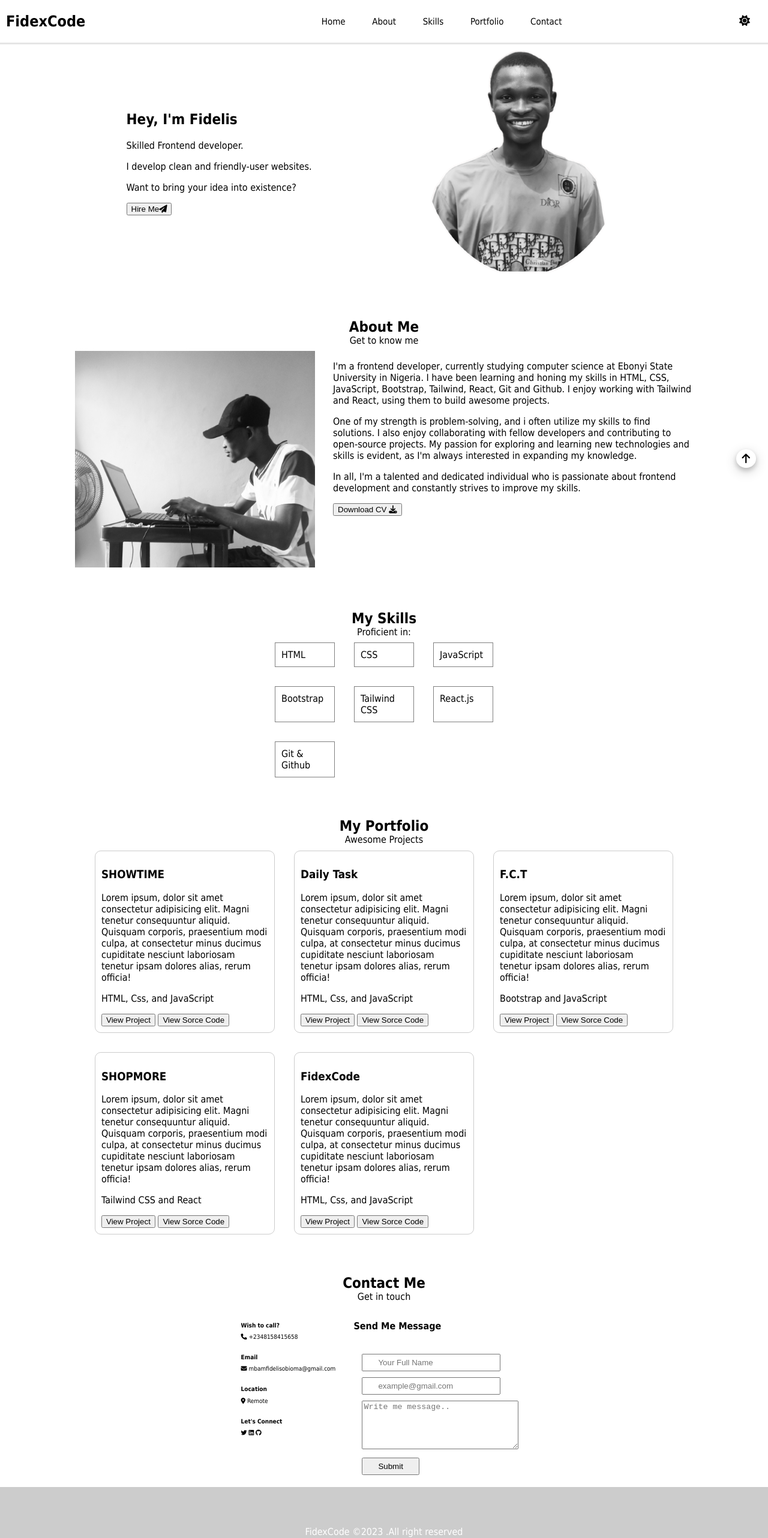
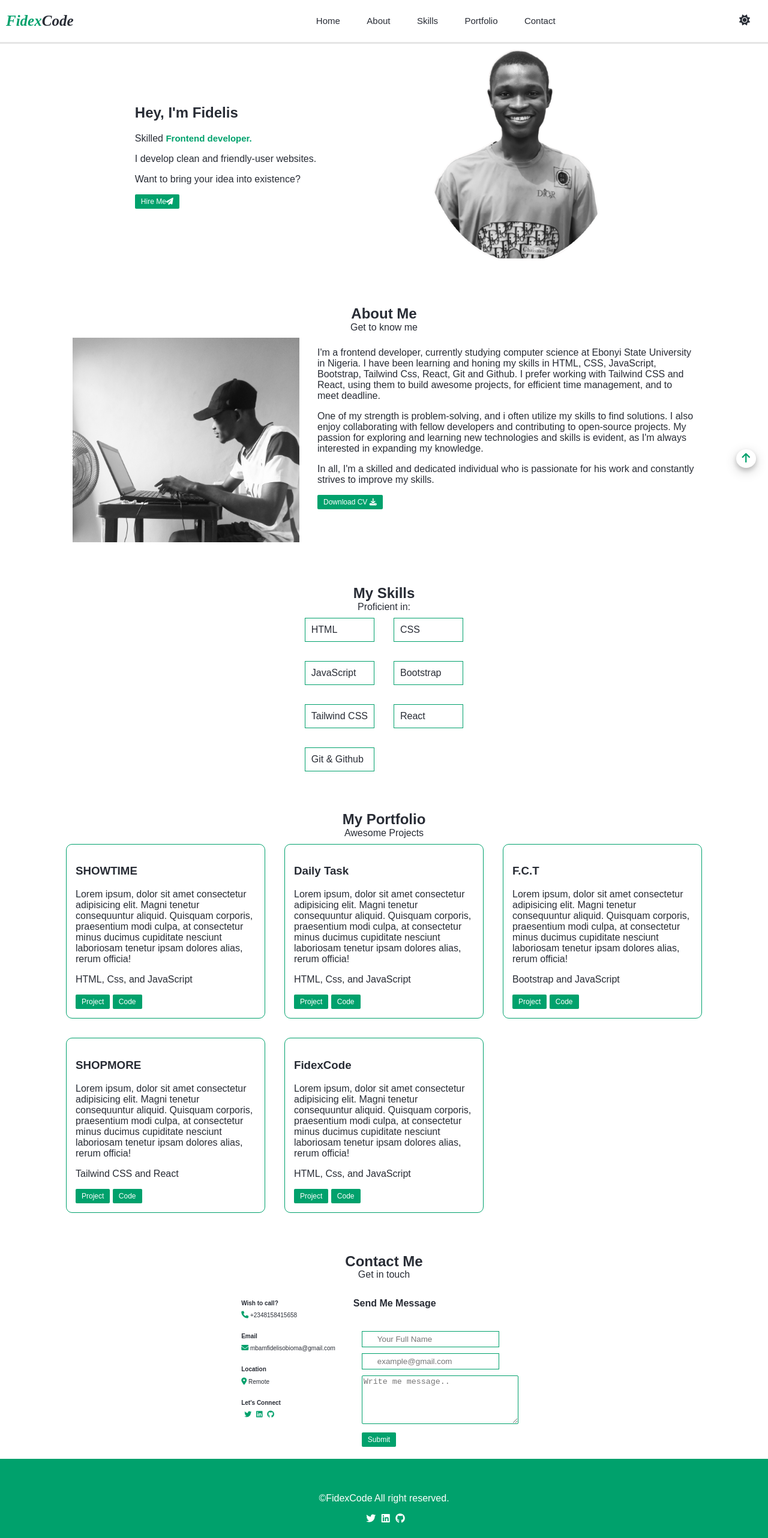
Before and after one commit to mbamobioma1/FidexCode-portfolio, a plain HTML site: page index.html in a window 1280 px wide. Shown: the top 2564 px of the page at 60% size. Drawn offline with Linux system fonts and the light colour scheme.

Commit message:
styled and add functinality

```diff
--- a/app.js
+++ b/app.js
@@ -11,18 +11,23 @@ navLinks.forEach(function(link){
         eachLink.classList.remove("show-navwrap");
     })
 });
-
-//show light or dark mode
-const body = document.querySelector(".body-color");
-const switchMode = document.querySelector(".mode");
-switchMode.addEventListener("click", function(){
-    if(!switchMode.classList.contains("switchmode")){
-        switchMode.classList.add("switchmode");
-        body.style.backgroundColor="black";
-        body.style.color="white";
+//dark mode
+const light = document.querySelector(".light");
+const dark = document.querySelector(".dark");
+light.addEventListener("click", function(){
+    document.body.classList.add("switchmode");
+});
+dark.addEventListener("click", function(){
+    document.body.classList.remove("switchmode");
+});
+//scroll top
+/*const topLink = document.querySelector(".scroll-top");
+window.addEventListener("scroll", function(){
+    const scrollHeight = window.pageYOffset;
+    if(scrollHeight < 500){
+        topLink.classList.add("showtop");
     }else{
-        switchMode.classList.remove("switchmode");
-        body.style.backgroundColor="white";
-        body.style.color="black";
     }
-});
+    console.log(scrollHeight);
+})
+console.log(topLink)*/
--- a/index.html
+++ b/index.html
@@ -8,10 +8,11 @@
     <link rel="stylesheet" href="styles.css">
 </head>
 <body class="body-color">
+    <div class="container">
     <header id="home" id="top">
         <div class="navbar">
         <div class="header-center">
-        <div class="logo">FidexCode</div>
+        <div class="logo"><strong>Fidex</strong>Code</div>
         <div class="mode">
             <span class="light"><i class="fa-solid fa-sun"></i></span>
             <span class="dark"><i class="fa-solid fa-moon"></i></span>
@@ -40,7 +41,7 @@
             </div>
             <div class="text-intro">
                 <h1>Hey, I'm Fidelis</h1>
-                <p>Skilled Frontend developer.</p>
+                <p>Skilled <span class="job">Frontend developer.</span></p>
                 <p>I develop clean and friendly-user websites.</p>
                 <p>Want to bring your idea into existence?</p>
                 <button>
@@ -63,8 +64,8 @@
                 <p>
                     I'm a frontend developer, currently studying computer science at Ebonyi State University
                     in Nigeria. I have been learning and honing my skills in HTML, CSS, JavaScript, Bootstrap,
-                    Tailwind, React, Git and Github. I enjoy working with Tailwind and React, using them to build
-                    awesome projects.
+                    Tailwind Css, React, Git and Github. I prefer working with Tailwind CSS and React, using them to build
+                    awesome projects, for efficient time management, and to meet  deadline.
                 </p>
                 <p>
                     One of my strength is problem-solving, and i often utilize my skills to find solutions. I also enjoy
@@ -72,7 +73,7 @@
                     and learning new technologies and skills is evident, as I'm always interested in expanding my knowledge.
                 </p>
                 <p>
-                    In all, I'm a talented and dedicated individual who is passionate about frontend development and
+                    In all, I'm a skilled and dedicated individual who is passionate for his work and
                     constantly strives to improve my skills.
                 </p>
                 <button>
@@ -93,7 +94,7 @@
                 <span>JavaScript</span>
                 <span>Bootstrap</span>
                 <span>Tailwind CSS</span>
-                <span>React.js</span>
+                <span>React</span>
                 <span>Git & Github</span>
             </div>
             </div>
@@ -113,8 +114,8 @@
                         ipsam dolores alias, rerum officia!
                     </p>
                     <p>HTML, Css, and JavaScript</p>
-                    <button><a>View Project</a></button>
-                    <button><a>View Sorce Code</a></button>
+                    <button><a>Project</a></button>
+                    <button><a>Code</a></button>
                 </span>
                 <span>
                     <h3>Daily Task</h3>
@@ -125,8 +126,8 @@
                         ipsam dolores alias, rerum officia!
                     </p>
                     <p>HTML, Css, and JavaScript</p>
-                    <button><a>View Project</a></button>
-                    <button><a>View Sorce Code</a></button>
+                    <button><a>Project</a></button>
+                    <button><a>Code</a></button>
                 </span>
                 <span>
                     <h3>F.C.T</h3>
@@ -137,8 +138,8 @@
                         ipsam dolores alias, rerum officia!
                     </p>
                     <p>Bootstrap and JavaScript</p>
-                    <button><a>View Project</a></button>
-                    <button><a>View Sorce Code</a></button>
+                    <button>Project</a></button>
+                    <button><a>Code</a></button>
                 </span>
                 <span>
                     <h3>SHOPMORE</h3>
@@ -149,8 +150,8 @@
                         ipsam dolores alias, rerum officia!
                     </p>
                     <p>Tailwind CSS and React</p>
-                    <button><a>View Project</a></button>
-                    <button><a>View Sorce Code</a></button>
+                    <button><a>Project</a></button>
+                    <button><a>Code</a></button>
                 </span>
                 <span>
                     <h3>FidexCode</h3>
@@ -161,8 +162,8 @@
                         ipsam dolores alias, rerum officia!
                     </p>
                     <p>HTML, Css, and JavaScript</p>
-                    <button><a>View Project</a></button>
-                    <button><a>View Sorce Code</a></button>
+                    <button><a>Project</a></button>
+                    <button><a>Code</a></button>
                 </span>
             </div>
         </section>
@@ -176,21 +177,21 @@
                 <div class="contact-me">
                     <span class="contact call">
                         <h4>Wish to call?</h4>
-                        <p><i class="fa-solid fa-phone"></i> +2348158415658</p>
+                        <p><i class="fa-solid fa-phone icon"></i> +2348158415658</p>
                     </span>
                     <span class="contact email">
                         <h4>Email</h4>
-                        <p><i class="fa-solid fa-envelope"></i> mbamfidelisobioma@gmail.com</p>
+                        <p><i class="fa-solid fa-envelope icon"></i> mbamfidelisobioma@gmail.com</p>
                     </span>
                     <span class="contact Location">
                         <h4>Location</h4>
-                        <p><i class="fa-solid fa-location-dot"></i> Remote</p>
+                        <p><i class="fa-solid fa-location-dot icon"></i> Remote</p>
                     </span>
                     <span class="contact connect">
                        <h4>Let's Connect</h4>
-                       <span><i class="fa-brands fa-twitter"></i></span>
-                       <span><i class="fa-brands fa-linkedin"></i></span>
-                      <span><i class="fa-brands fa-github"></i></span>
+                       <span><i class="fa-brands fa-twitter icon"></i></span>
+                       <span><i class="fa-brands fa-linkedin icon"></i></span>
+                      <span><i class="fa-brands fa-github icon"></i></span>
                     </span>
                 </div>
             </article>
@@ -212,11 +213,15 @@
     </main>
     <footer>
         <div class="right">
-            <p>FidexCode &copy;<span>2023</span> .All right reserved</p>
+            <p>&copy;FidexCode All right reserved.</p>
+            <span><i class="fa-brands fa-twitter"></i></span>
+            <span><i class="fa-brands fa-linkedin"></i></span>
+            <span><i class="fa-brands fa-github"></i></span>
         </div>
     </footer>
-    <div class="scroll-top">
-       <a href="#top" class="scroll-top"><i class="fa-solid fa-arrow-up"></i></a>
+   <div class="scroll-top">
+    <a href="#top" class="scroll-top"><i class="fa-solid fa-arrow-up"></i></a>
+    </div>
     </div>
     <script src="app.js"></script>
 </body>
--- a/styles.css
+++ b/styles.css
@@ -1,28 +1,23 @@
 body{
     box-sizing: border-box;
     margin: 0;
-    font-family: Tahoma, sans-serif;
+    padding: 0;
+    font-family: Arial, Helvetica, sans-serif;
+    color: var(--black);
+    background-color: var(--white);
 }
-html{
-    scroll-behavior: smooth;
+:root{
+    --green: #00a16c;
+    --white: white;
+    --black: #282c35;
+
 }
-.header-center{
-    display: flex;
-    justify-content: space-between;
-    align-items: center;
-}
-.header-center .logo{
-    margin: 10px;
-    font-size: 25px;
-    font-weight: bold;
-    color: #000;
-}
-.header-center .icons span{
-    margin: 10px 5px;
+.switchmode{
+    --white: #282c35;
+    --black: #f9f9f9;
 }
 .mode .dark{
     display: none;
-    color: #000;
 }
 .switchmode .dark{
     display: block;
@@ -30,16 +25,37 @@ html{
 .switchmode .light{
     display: none;
 }
-.toggle-bar{
-    color: #000;
+html{
+    scroll-behavior: smooth;
+}
+
+.header-center{
+    display: flex;
+    justify-content: center;
+    align-items: center;
+}
+.header-center .logo{
+    margin: 10px;
+    font-size: 25px;
+    font-weight: bold;
+    font-family: "Segio Ui";
+    font-style: italic;
+    flex: 1;
+}
+.logo strong{
+    font-size: 25px;
+    color: var(--green);
+}
+.header-center .icons span{
+    margin: 10px 5px;
 }
 .navbar{
     width: 100%;
     overflow: hidden;
     position: fixed;
-    background-color: #fff;
     top: 0;
     left: 0;
+    background-color: var(--white);
     box-shadow: 0 3px 0px 0 rgba(0, 0, 0.7, 0.1);
 }
 .nav-wrap{
@@ -62,12 +78,13 @@ nav ul li{
 }
 nav ul li a{
     text-decoration: none;
-    color: #000;
+    color: var(--black);
     font-size: 15px;
 }
 nav ul li a:hover{
-    color: #ff69b4;
-}.navbar span{
+    color: var(--green);
+}
+.navbar span{
     font-size: 16px;
 }
 /*styling intro section*/
@@ -81,6 +98,8 @@ nav ul li a:hover{
 .intro{
     padding-left: 10px;
     padding-right: 10px;
+    /*color: #fff;*/
+   /* background-color: #2a2a2a;*/
 }
 .image-container{
     width: 200px;
@@ -88,6 +107,19 @@ nav ul li a:hover{
 .image-container img{
     width: 100%;
     height: auto;
+}
+.job{
+    color: var(--green);
+    font-weight: bold;
+    font-size: 15px;
+}
+button{
+    border: none;
+    padding: 5px 10px;
+    border-radius: 2px;
+    background-color: var(--green);
+    color: #fff;
+    font-size: 12px;
 }
 /*styling about section*/
 .about{
@@ -98,7 +130,7 @@ nav ul li a:hover{
     text-align: center;
 }
 .about .image-container{
-    margin: 0 auto ;
+   margin: 0 auto ;
 }
 .about .image-container img{
     border-radius: 50%;
@@ -117,7 +149,7 @@ nav ul li a:hover{
 }
 .my-skills > span{
     padding: 10px;
-    border: 1px solid grey;
+    border: 1px solid var(--green);
 }
 /*styling portfolio section*/
 .portfolio{
@@ -128,13 +160,14 @@ nav ul li a:hover{
 }
 .my-portfolio{
     display: grid;
-    grid-template-columns: repeat(1, 300px);
+    grid-template-columns: 1fr;
     grid-gap: 2em;
 }
 .my-portfolio > span{
-    border: 1px solid #ccc;
-    padding: 10px;
+    border: 1px solid var(--green);
+    padding: 15px;
     border-radius: 10px;
+    max-width: 300px;
 }
 /*styling contact section*/
 .contact-container{
@@ -154,15 +187,41 @@ input{
     display: block;
     margin: 10px 0;
     padding: 5px 25px;
+    border: 2px;
+    border: 1px solid var(--green);
+    outline: var(--pink);
+    background-color: transparent;
+}
+textarea{
+    border: 1px solid var(--green);
+    outline: var(--pink);
+    border-radius: 2px;
+    background-color: transparent;
+}
+input[type="submit"]{
+    border: none;
+    border-radius: 2px;
+    padding: 5px 10px;
+    font-size: 12px;
+    color: #fff;
+    background-color: var(--green);
 }
 /*styling footer*/
 footer{
     display: grid;
     place-items: center;
+    text-align: center;
     width: 100%;
     height: 150px;
     color: #fff;
-    background-color: #ccc;
+    background-color: var(--green);
+}
+ .icon{
+    color: var(--green);
+    font-size: 12px;
+}
+.fa-brands{
+    margin-left: 5px;
 }
 .scroll-top{
     position: fixed;
@@ -174,8 +233,8 @@ footer{
     border-radius: 50%;
     padding: 5px 10px;
     position: absolute;
-    color: #000;
-    background-color: #fff;
+    color: #00a16c;
+    background-color:#fff;
     box-shadow: 0 4px 8px 0 rgba(0, 0, 0, 0.2), 0 6px 20px 0 rgba(0, 0, 0, 0.19);
 }
 @media (min-width:768px){
@@ -183,7 +242,7 @@ footer{
         width: 100%;
         overflow: hidden;
         display: flex;
-        justify-content: space-between;
+        justify-content: space-around;
         align-items: center;
         box-shadow: 0 3px 0px 0 rgba(0, 0, 0.7, 0.1);
     }
@@ -220,7 +279,7 @@ footer{
     gap: 150px;
 }
 .image-container{
-    width: 400px;
+    width: 30%;
 }
 /*styling about section*/
 .about article{
@@ -230,7 +289,7 @@ footer{
     gap: 30px;
 }
 .about .text-about{
-    width: 600px;
+    width: 50%;
 }
 .about .image-container{
     margin: unset;
@@ -240,11 +299,12 @@ footer{
 }
 /*styling skills section*/
 .my-skills{
-    grid-template-columns: repeat(3, 100px);
+    grid-template-columns: 1fr 1fr;
+
 }
 /*styling portfolio section*/
 .my-portfolio{
-    grid-template-columns: repeat(3, 300px);
+    grid-template-columns: repeat(3, 1fr);
 }
 /*styling contact section*/
 .my-contact{
```
Also changed, not shown: images/a394393ae34e3902b9bf1c7bdec1f5c2.jpg (added).
